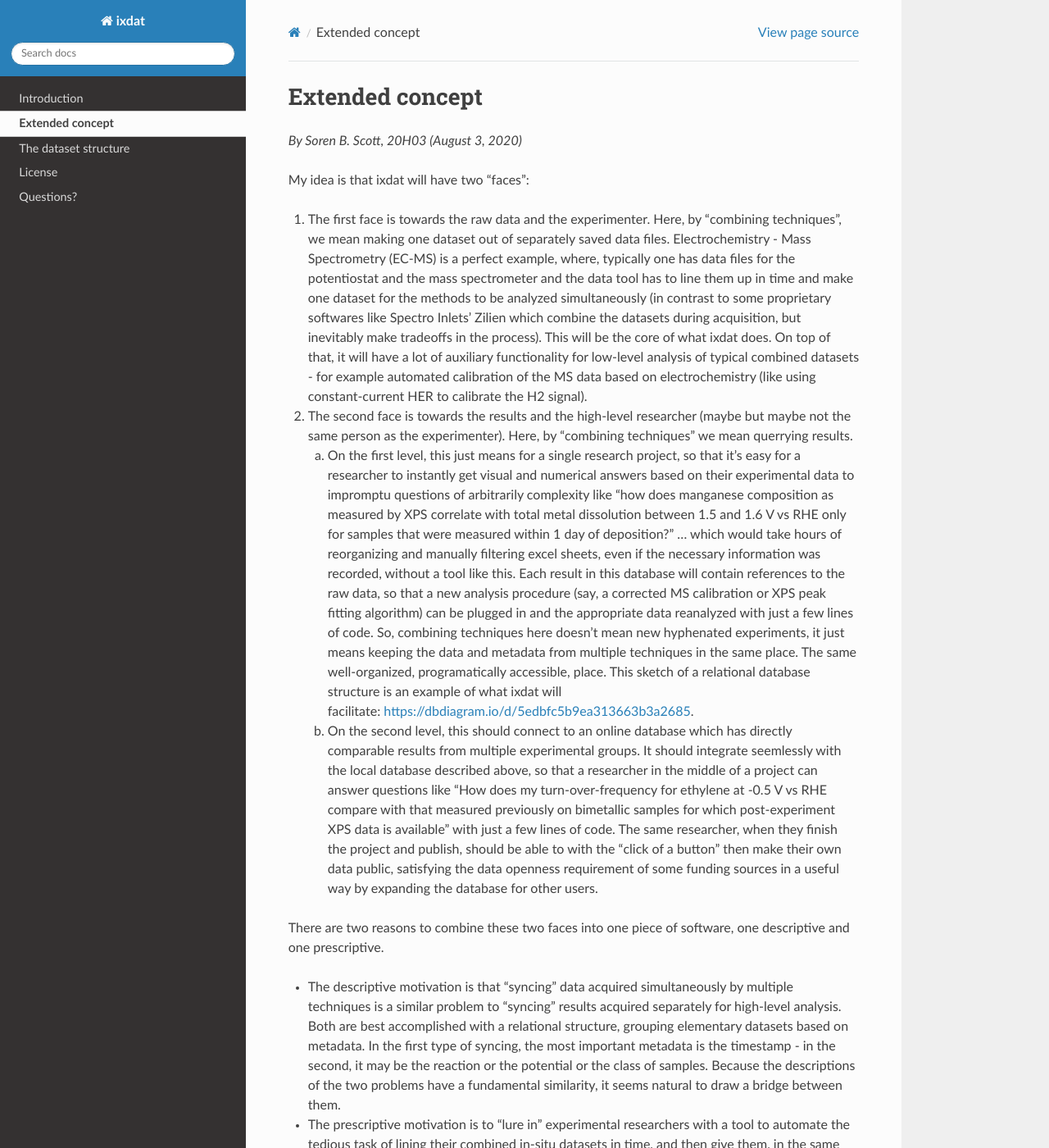
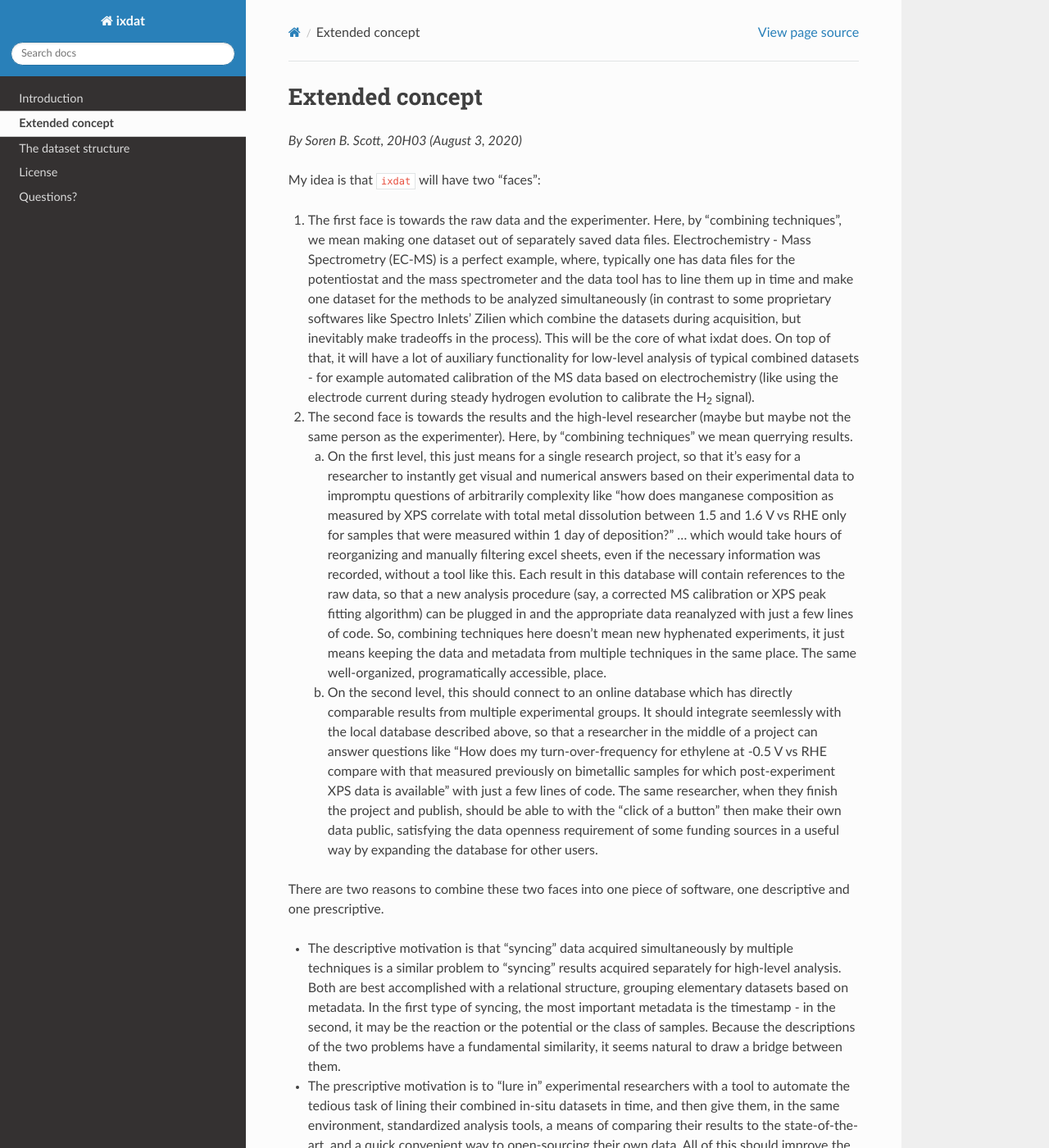
Before and after one commit to ixdat/ixdat, a Sphinx documentation site: the page built from docs/source/extended_concept.rst, in a window 1280 px wide and 1400 px high. Shown: the whole window at 82% size. Built offline with Sphinx 7.4.7 and the Read the Docs theme 2.0.0, drawn with Linux system fonts in a browser that asks for light colours; some of the changed text lies outside the part shown.

Commit message:
update extended_concept.rst

```diff
--- a/docs/source/extended_concept.rst
+++ b/docs/source/extended_concept.rst
@@ -4,13 +4,14 @@
 ================
 *By Soren B. Scott, 20H03 (August 3, 2020)*
 
-My idea is that ixdat will have two "faces":
 
-1. The first face is towards the raw data and the experimenter. Here, by "combining techniques", we mean making one dataset out of separately saved data files. Electrochemistry - Mass Spectrometry (EC-MS) is a perfect example, where, typically one has data files for the potentiostat and the mass spectrometer and the data tool has to line them up in time and make one dataset for the methods to be analyzed simultaneously (in contrast to some proprietary softwares like Spectro Inlets' Zilien which combine the datasets during acquisition, but inevitably make tradeoffs in the process). This will be the core of what ixdat does. On top of that, it will have a lot of auxiliary functionality for low-level analysis of typical combined datasets - for example automated calibration of the MS data based on electrochemistry (like using constant-current HER to calibrate the H2 signal).
+My idea is that ``ixdat`` will have two "faces":
+
+1. The first face is towards the raw data and the experimenter. Here, by "combining techniques", we mean making one dataset out of separately saved data files. Electrochemistry - Mass Spectrometry (EC-MS) is a perfect example, where, typically one has data files for the potentiostat and the mass spectrometer and the data tool has to line them up in time and make one dataset for the methods to be analyzed simultaneously (in contrast to some proprietary softwares like Spectro Inlets' Zilien which combine the datasets during acquisition, but inevitably make tradeoffs in the process). This will be the core of what ixdat does. On top of that, it will have a lot of auxiliary functionality for low-level analysis of typical combined datasets - for example automated calibration of the MS data based on electrochemistry (like using the electrode current during steady hydrogen evolution to calibrate the |H2| signal).
 
 2. The second face is towards the results and the high-level researcher (maybe but maybe not the same person as the experimenter). Here, by "combining techniques" we mean querrying results.
 
-   a. On the first level, this just means for a single research project, so that it's easy for a researcher to instantly get visual and numerical answers based on their experimental data to impromptu questions of arbitrarily complexity like "how does manganese composition as measured by XPS correlate with total metal dissolution between 1.5 and 1.6 V vs RHE only for samples that were measured within 1 day of deposition?" ... which would take hours of reorganizing and manually filtering excel sheets, even if the necessary information was recorded, without a tool like this. Each result in this database will contain references to the raw data, so that a new analysis procedure (say, a corrected MS calibration or XPS peak fitting algorithm) can be plugged in and the appropriate data reanalyzed with just a few lines of code. So, combining techniques here doesn't mean new hyphenated experiments, it just means keeping the data and metadata from multiple techniques in the same place. The same well-organized, programatically accessible, place. This sketch of a relational database structure is an example of what ixdat will facilitate: https://dbdiagram.io/d/5edbfc5b9ea313663b3a2685.
+   a. On the first level, this just means for a single research project, so that it's easy for a researcher to instantly get visual and numerical answers based on their experimental data to impromptu questions of arbitrarily complexity like "how does manganese composition as measured by XPS correlate with total metal dissolution between 1.5 and 1.6 V vs RHE only for samples that were measured within 1 day of deposition?" ... which would take hours of reorganizing and manually filtering excel sheets, even if the necessary information was recorded, without a tool like this. Each result in this database will contain references to the raw data, so that a new analysis procedure (say, a corrected MS calibration or XPS peak fitting algorithm) can be plugged in and the appropriate data reanalyzed with just a few lines of code. So, combining techniques here doesn't mean new hyphenated experiments, it just means keeping the data and metadata from multiple techniques in the same place. The same well-organized, programatically accessible, place.
 
    b. On the second level, this should connect to an online database which has directly comparable results from multiple experimental groups. It should integrate seemlessly with the local database described above, so that a researcher in the middle of a project can answer questions like "How does my turn-over-frequency for ethylene at -0.5 V vs RHE compare with that measured previously on bimetallic samples for which post-experiment XPS data is available" with just a few lines of code. The same researcher, when they finish the project and publish, should be able to with the "click of a button" then make their own data public, satisfying the data openness requirement of some funding sources in a useful way by expanding the database for other users.
 
@@ -18,10 +19,13 @@
 
 - The descriptive motivation is that "syncing" data acquired simultaneously by multiple techniques is a similar problem to "syncing" results acquired separately for high-level analysis. Both are best accomplished with a relational structure, grouping elementary datasets based on metadata. In the first type of syncing, the most important metadata is the timestamp - in the second, it may be the reaction or the potential or the class of samples. Because the descriptions of the two problems have a fundamental similarity, it seems natural to draw a bridge between them.
 
-- The prescriptive motivation is to "lure in" experimental researchers with a tool to automate the tedious task of lining their combined in-situ datasets in time, and then give them, in the same environment, standardized analysis tools, a means of comparing their results to the state-of-the-art, and a quick convenient way to open-sourcing their own data. All of this should improve the overall quality and standardization of experimental research. "Complex technique" should not be an excuse for a lack of transparency, and no valuable insight should be allowed to hide behind inconsistent data presentation. ixdat will an open-source platform in which the implementations of state-of-the-art data analysis and presentation, developed by the community, can be prescribed to the researchers who benefit from best practices.
+- The prescriptive motivation is to "lure in" experimental researchers with a tool to automate the tedious task of lining their combined in-situ datasets in time, and then give them, in the same environment, standardized analysis tools, a means of comparing their results to the state-of-the-art, and a quick convenient way to open-sourcing their own data. All of this should improve the overall quality and standardization of experimental research. "Complex technique" should not be an excuse for a lack of transparency, and no valuable insight should be allowed to hide behind inconsistent data presentation. ``ixdat`` will an open-source platform in which the implementations of state-of-the-art data analysis and presentation, developed by the community, can be prescribed to the researchers who benefit from best practices.
 
-ixdat will be open source so that anyone with time and programming skill can plug in extra tools for their technique or an existing database for their sub-field.
+``ixdat`` will be a collaborative project for which anyone with time and programming skill can plug in extra tools for their technique or an existing database for their sub-field.
 
 The design should be highly pythonic: object-oriented, pluggable, and dynamic. It must be well-documented to facilitate a diverse gorup of users.
 
-In the near-to-mid future, ixdat will require a bit of programming skill from the user, but, if there is interest, select functionality all the way from raw data to database will eventually have GUIs attached to it.
+In the near-to-mid future, ``ixdat`` will require a bit of programming skill from the user, but, if there is interest, select functionality all the way from raw data to database will eventually have GUIs attached to it.
+
+
+.. |H2| replace:: H\ :sub:`2` \
```
